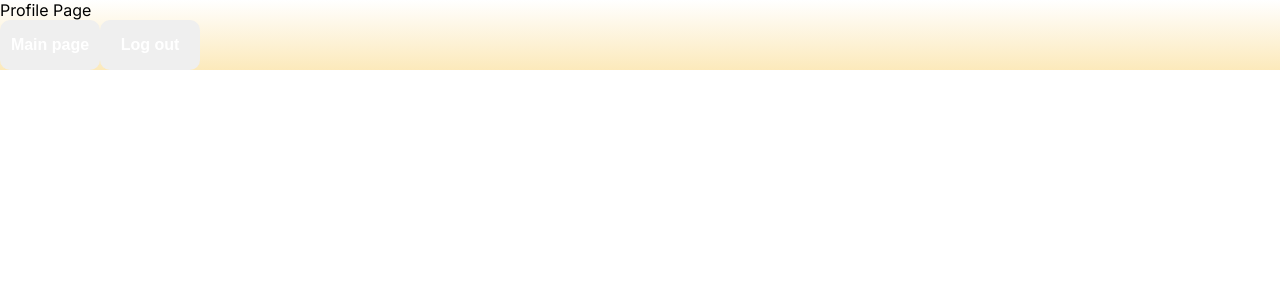
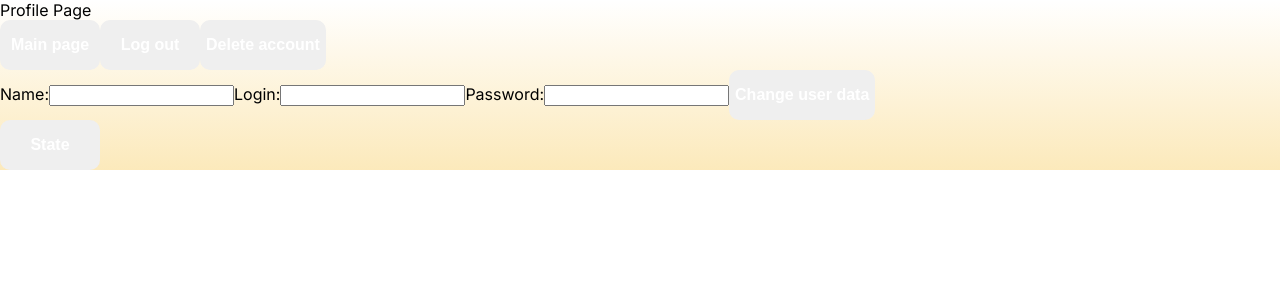
Before and after one commit to S4mm4ael/project-management-app, a React (Create React App) app: page /profile in a window 1280 px wide. Shown: the top 300 px of the page. Built offline with nearby package versions, Linux system fonts and the light colour scheme; no server answers; sample sign-in values are in the browser's storage.

Commit message:
feat: add user edit form to profile page

```diff
--- a/src/components/LoginPage/LoginPage.tsx
+++ b/src/components/LoginPage/LoginPage.tsx
@@ -1,9 +1,9 @@
 import { Link, Navigate, useNavigate } from 'react-router-dom';
-import { loginUser } from '../../utils/fetch';
+import { getUsers, loginUser } from '../../utils/fetch';
 import { useAuth } from '../hook/useAuth';
 import { useForm, SubmitHandler } from 'react-hook-form';
-import { LoginInputs } from '../../utils/types';
-import { useState } from 'react';
+import { LoginInputs, User } from '../../utils/types';
+import { useEffect, useState } from 'react';
 
 function LoginPage() {
   const [state, dispatch] = useAuth();
@@ -24,6 +24,7 @@ function LoginPage() {
     const login = data.login;
     const password = data.password;
     const body = { login: login, password: password };
+    let thisUserData = [];
     if (token === null) {
       try {
         const response = await loginUser(body);
@@ -32,20 +33,38 @@ function LoginPage() {
         if (response.status !== 200) {
           throw new Error(`Something went wrong... Error code: ${response.status}`);
         }
-        dispatch({
-          type: 'user',
-          data: {
-            username: state.username,
-            login: login,
-            token: token,
-            id: state.id,
-          },
-        });
       } catch (error) {
         setResponseError('Wrong login or password');
       }
     }
+    try {
+      const token = localStorage.getItem('token');
+      const responseAllUsers = await getUsers(token);
+      thisUserData = responseAllUsers.filter((user: User) => user.login === login);
+      console.log(thisUserData[0]);
+      localStorage.setItem('name', thisUserData[0].name);
+      localStorage.setItem('login', thisUserData[0].login);
+      localStorage.setItem('id', thisUserData[0]._id);
+      if (responseAllUsers.status !== 200) {
+        throw new Error(`Something went wrong... Error code: ${responseAllUsers.status}`);
+      }
+    } catch (error) {
+      setResponseError('Wrong login or password');
+    }
+    dispatch({
+      type: 'user',
+      data: {
+        username: thisUserData[0].name,
+        login: thisUserData[0].login,
+        token: localStorage.getItem('token'),
+        id: thisUserData[0]._id,
+      },
+    });
   };
+
+  function getState() {
+    console.log(state);
+  }
 
   return (
     <>
@@ -74,6 +93,7 @@ function LoginPage() {
         <button type="submit">Login</button>
         {responseError && <p>{responseError}</p>}
       </form>
+      <button onClick={getState}>State</button>
     </>
   );
 }
--- a/src/components/MainPage/MainPage.tsx
+++ b/src/components/MainPage/MainPage.tsx
@@ -1,4 +1,5 @@
 import { Link, useNavigate } from 'react-router-dom';
+import { clearLocalStorage } from '../../utils/utils';
 import { useAuth } from '../hook/useAuth';
 
 function MainPage() {
@@ -6,7 +7,7 @@ function MainPage() {
   const navigate = useNavigate();
 
   function handleLogOut() {
-    localStorage.removeItem('token');
+    clearLocalStorage();
     dispatch({
       type: 'user',
       data: {
--- a/src/components/ProfilePage/ProfilePage.tsx
+++ b/src/components/ProfilePage/ProfilePage.tsx
@@ -1,12 +1,30 @@
+import { useState } from 'react';
+import { SubmitHandler, useForm } from 'react-hook-form';
 import { Link, useNavigate } from 'react-router-dom';
+import { createUser, getUsers, putUser } from '../../utils/fetch';
+import { RegistrationInputs, User } from '../../utils/types';
+import { clearLocalStorage } from '../../utils/utils';
 import { useAuth } from '../hook/useAuth';
 
 function ProfilePage() {
   const [state, dispatch] = useAuth();
   const navigate = useNavigate();
+  const {
+    register,
+    handleSubmit,
+    formState: { errors },
+  } = useForm<RegistrationInputs>();
+  const [responseError, setResponseError] = useState('');
 
-  function handleClick() {
-    localStorage.removeItem('token');
+  async function getUserData() {
+    const token = localStorage.getItem('token');
+    const responseAllUsers = await getUsers(token);
+    const thisUserData = responseAllUsers.filter((user: User) => user.token === token);
+    console.log(state);
+  }
+
+  function handleLogOut() {
+    clearLocalStorage();
     dispatch({
       type: 'user',
       data: {
@@ -19,13 +37,96 @@ function ProfilePage() {
     navigate('/');
   }
 
+  function getState() {
+    console.log(state);
+  }
+
+  function handleDeleteAccount() {
+    console.log('delete');
+  }
+
+  const onSubmit: SubmitHandler<RegistrationInputs> = async (data) => {
+    const name = data.name;
+    const login = data.login;
+    const password = data.password;
+    const body = { name: name, login: login, password: password };
+    try {
+      const response = await putUser('1');
+      if (response.status > 399) {
+        throw new Error(`Something went wrong... Error code: ${response.status}`);
+      }
+      dispatch({
+        type: 'user',
+        data: {
+          username: name,
+          login: login,
+          token: null,
+          id: response._id,
+        },
+      });
+      navigate('/login');
+    } catch (error) {
+      setResponseError('User with this login already exists');
+    }
+  };
+
+  getUserData();
   return (
     <>
       <div>Profile Page</div>
       <Link to="/main">
         <button>Main page</button>
       </Link>
-      <button onClick={handleClick}>Log out</button>
+      <button onClick={handleLogOut}>Log out</button>
+      <button onClick={handleDeleteAccount}>Delete account</button>
+      <form onSubmit={handleSubmit(onSubmit)}>
+        <label>
+          Name:
+          <input
+            {...register('name', {
+              required: 'Name is required',
+              minLength: { value: 2, message: 'Name is too short' },
+              maxLength: { value: 20, message: 'Name is too long' },
+              pattern: {
+                value: /[a-zA-Z\s-]{2,25}/,
+                message: 'Name should contain only letters, whitespace caracters or "-" character',
+              },
+            })}
+          />
+          {errors.name && <p>{errors.name.message}</p>}
+        </label>
+        <label>
+          Login:
+          <input
+            {...register('login', {
+              required: 'Login is required',
+              maxLength: { value: 20, message: 'Login is too long' },
+              minLength: { value: 3, message: 'Login is too short' },
+            })}
+          />
+          {errors.login && <p>{errors.login.message}</p>}
+        </label>
+        <label>
+          Password:
+          <input
+            type="password"
+            {...register('password', {
+              required: 'Password is required',
+              minLength: { value: 6, message: 'Password is too short' },
+              maxLength: { value: 25, message: 'Password is too long' },
+              pattern: {
+                value: /(?=.*[0-9])(?=.*[!@#$%^&*])[a-zA-Z0-9!@#$%^&*]{6,25}/,
+                message:
+                  'Password should contain at least one special character (!@#$%^&*), digit and letter',
+              },
+            })}
+          />
+          {errors.password && <p>{errors.password.message}</p>}
+        </label>
+        <button type="submit">Change user data</button>
+      </form>
+      {responseError && <p>{responseError}</p>}
+      <button onClick={getState}>State</button>
     </>
   );
 }
--- a/src/components/RegistrationPage/RegistrationPage.tsx
+++ b/src/components/RegistrationPage/RegistrationPage.tsx
@@ -39,6 +39,9 @@ export function RegistrationPage() {
       setResponseError('User with this login already exists');
     }
   };
+  function getState() {
+    console.log(state);
+  }
 
   return (
     <>
@@ -90,6 +93,7 @@ export function RegistrationPage() {
         <button type="submit">Create account</button>
       </form>
       {responseError && <p>{responseError}</p>}
+      <button onClick={getState}>State</button>
     </>
   );
 }
--- a/src/components/hoc/AuthProvider.tsx
+++ b/src/components/hoc/AuthProvider.tsx
@@ -2,14 +2,27 @@ import { createContext, useReducer } from 'react';
 import reducer from '../../utils/reducer';
 import { Action, Props, User } from '../../utils/types';
 
-const initialUserData = {
-  username: null,
-  login: null,
-  password: null,
-  token: null,
-  id: null,
+let initialUserData = {
+  username: null || '',
+  login: null || '',
+  token: null || '',
+  id: null || '',
 };
 
+const name = localStorage.getItem('name') || '';
+const login = localStorage.getItem('login') || '';
+const token = localStorage.getItem('token') || '';
+const id = localStorage.getItem('id') || '';
+
+if (localStorage.getItem('name')) {
+  initialUserData = {
+    username: name,
+    login: login,
+    token: token,
+    id: id,
+  };
+}
+console.log('auth');
 export const AuthContext = createContext<[User, React.Dispatch<Action>]>(null!);
 
 export function AuthProvider({ children }: Props): JSX.Element {
--- a/src/utils/fetch.tsx
+++ b/src/utils/fetch.tsx
@@ -66,3 +66,24 @@ export async function getUsers(token: string | null) {
     console.log(error);
   }
 }
+
+export async function putUser(id: string | null) {
+  try {
+    const response = await fetch(`${url}/users`, {
+      method: 'PUT',
+      headers: {
+        'Content-Type': 'application/json',
+        Authorization: `Bearer ${id}`,
+      },
+    });
+    if (response.status === 200) {
+      const user = await response.json();
+      return user;
+    }
+    if (response.status !== 200) {
+      throw new Error(`Something went wrong... Error code: ${response.status}`);
+    }
+  } catch (error) {
+    console.log(error);
+  }
+}
--- /dev/null
+++ b/src/utils/utils.tsx
@@ -0,0 +1,6 @@
+export function clearLocalStorage() {
+  localStorage.removeItem('token');
+  localStorage.removeItem('name');
+  localStorage.removeItem('login');
+  localStorage.removeItem('id');
+}
```
